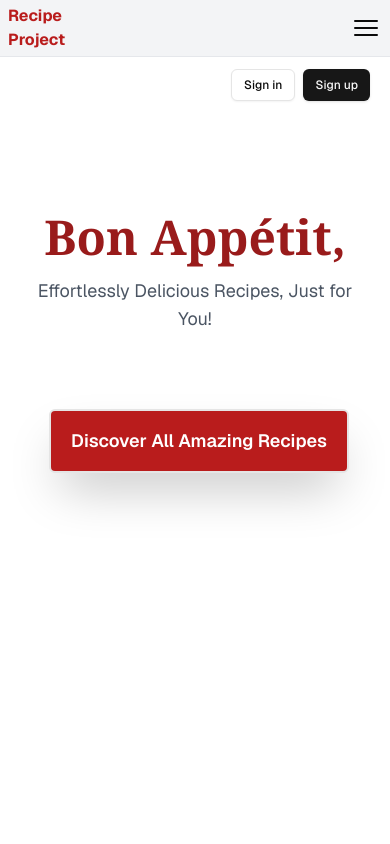
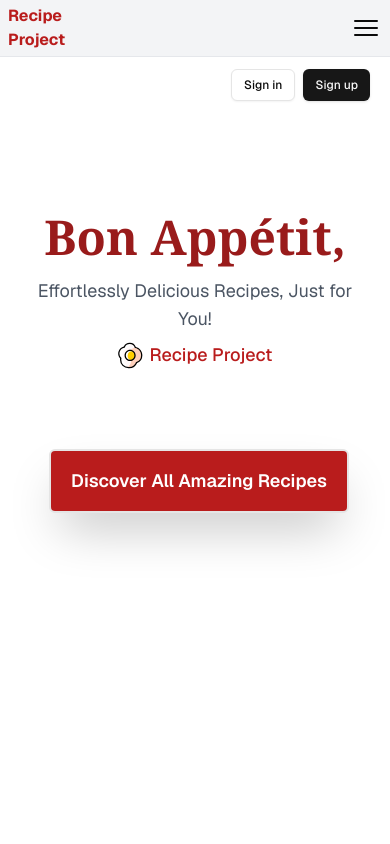
Before and after one commit to day-lee/recipe-project, a Next.js app: page / in a window 390 px wide. Shown: the top 844 px of the page. Built offline with nearby package versions, Linux system fonts and the light colour scheme; no server answers.

Commit message:
Design front page

```diff
--- a/app/page.tsx
+++ b/app/page.tsx
@@ -2,6 +2,8 @@ import { AuthButton } from "@/components/auth-button";
 // import { LoginForm } from "@/components/login-form";
 import Link from 'next/link'
 import { catchPhrase } from "./(routes)/recipes/components/mainPage/MainSearchFilter";
+import icon from '@/app/icon.svg'
+import Image from "next/image";
 
 const ctaButton = 'Discover All Amazing Recipes'
 export default async function Home() {
@@ -20,7 +22,11 @@ export default async function Home() {
         <div className="flex-1 flex flex-col gap-10 max-w-5xl p-5 items-center">
           <div className="flex flex-col items-center">
             <p className="text-5xl sm:text-8xl font-semibold text-red-800 mb-4 sm:mb-8 font-serif ">Bon Appétit,</p>
-            <p className="text-lg sm:text-2xl text-gray-600 text-center">{catchPhrase}</p>
+            <p className="text-lg sm:text-2xl text-gray-600 text-center font-normal">{catchPhrase}</p>
+            <div className="flex items-center mt-1 sm:mt-4">
+              <Image src={icon} className="w-8 h-8" alt="logo"/>
+              <p className="text-lg sm:text-2xl text-red-700 font-medium p-1">Recipe Project</p>
+            </div>
           </div>
           <div className="flex flex-col px-4 py-8">
               <Link href={`/recipes`}>
```
